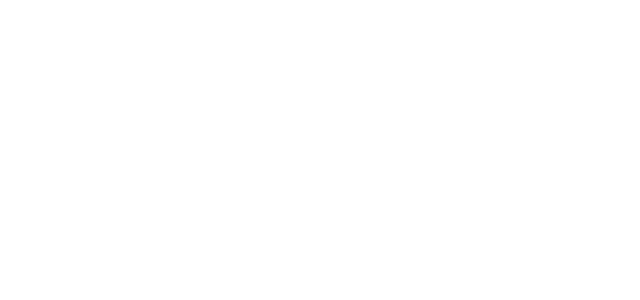
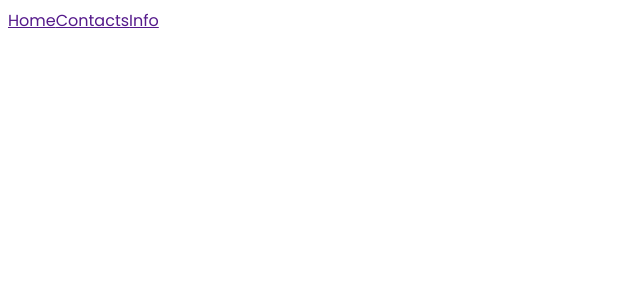
Before and after one commit to MSRossii/improvingCss, a React (Vite) app: page / in a window 1280 px wide. Shown: the top 300 px of the page, without its empty margins (0-640 px from the left). Built offline with nearby package versions, Linux system fonts and the light colour scheme.

Commit message:
add header

```diff
--- a/src/App.jsx
+++ b/src/App.jsx
@@ -1,7 +1,16 @@
 export default function App() {
   return (
     <>
-      <div></div>
+      <div>
+        {/* header*/}
+        <header>
+          <nav>
+            <a href="">Home</a>
+            <a href="">Contacts</a>
+            <a href="">Info</a>
+          </nav>
+        </header>
+      </div>
     </>
   );
 }
--- a/src/index.css
+++ b/src/index.css
@@ -0,0 +1,5 @@
+@import url("https://fonts.googleapis.com/css2?family=Poppins&display=swap");
+
+body {
+  font-family: Poppins;
+}
```
